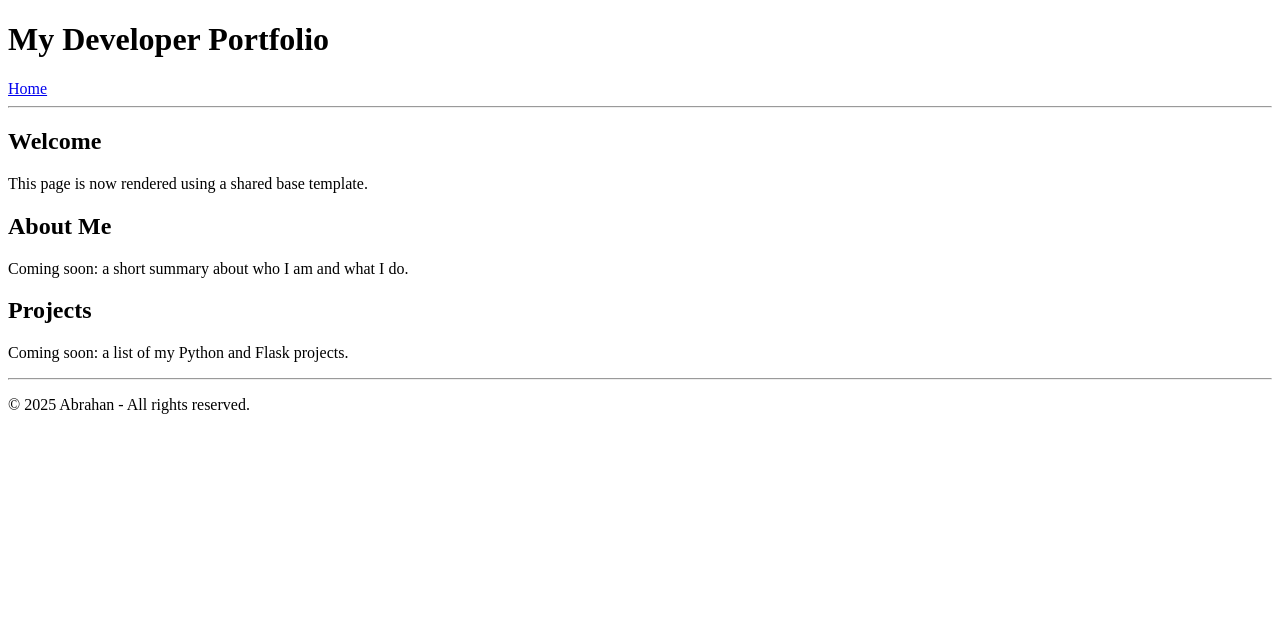
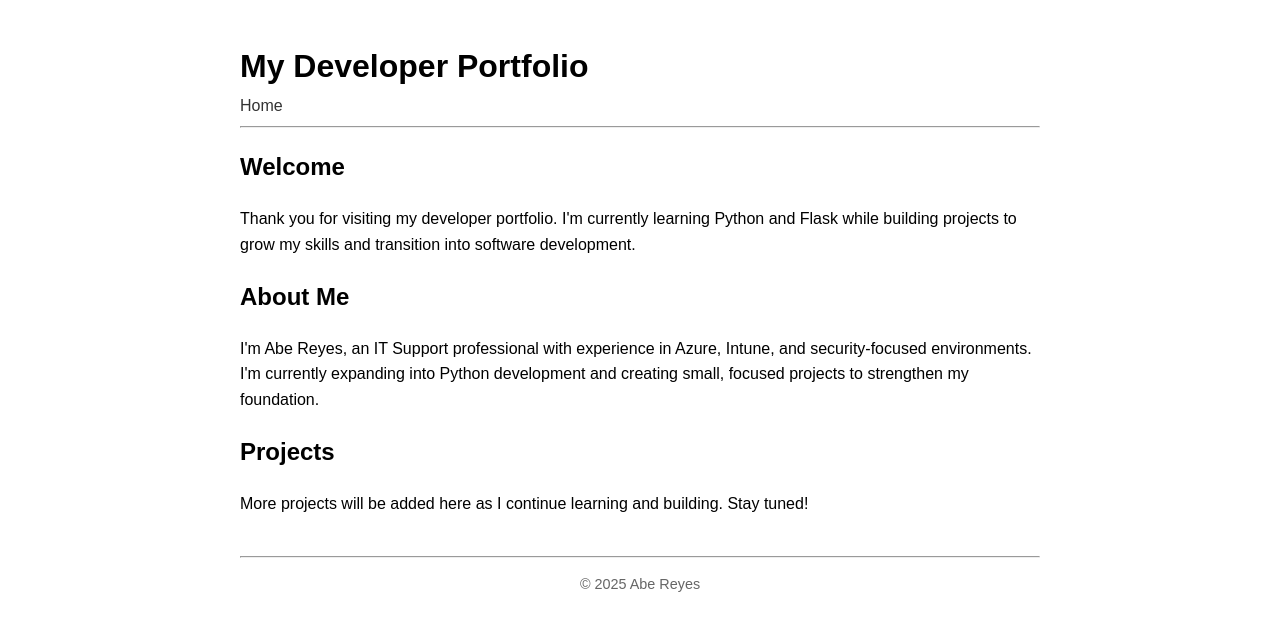
Before and after one commit to abereyes-dev/python_project_flask, a Flask app: page / in a window 1280 px wide. Shown: the top 631 px of the page. Run offline with Flask 3, Linux system fonts and the light colour scheme.

Commit message:
Update homepage content and base layout

```diff
--- a/templates/base.html
+++ b/templates/base.html
@@ -4,27 +4,53 @@
     <meta charset="UTF-8" />
     <meta name="viewport" content="width=device-width, initial-scale=1.0" />
     <title>{% block title %}My Developer Portfolio{% endblock %}</title>
+
+    <style>
+        body {
+            font-family: Arial, sans-serif;
+            max-width: 800px;
+            margin: 0 auto;
+            padding: 20px;
+            line-height: 1.6;
+        }
+        header h1 {
+            margin-bottom: 0;
+        }
+        nav a {
+            margin-right: 15px;
+            text-decoration: none;
+            color: #333;
+        }
+        nav a:hover {
+            text-decoration: underline;
+        }
+        footer {
+            text-align: center;
+            margin-top: 40px;
+            color: #666;
+            font-size: 0.9rem;
+        }
+    </style>
 </head>
+
 <body>
     <header>
         <h1>My Developer Portfolio</h1>
         <nav>
             <a href="/">Home</a>
-            <!-- Later we’ll add: <a href="/projects">Projects</a>, etc. -->
+            <!-- Future links: <a href="/projects">Projects</a> -->
         </nav>
         <hr>
     </header>
 
     <main>
         {% block content %}
-        <!-- Default content if a child template doesn’t override this -->
-        <p>Content goes here.</p>
         {% endblock %}
     </main>
 
     <footer>
         <hr>
-        <p>&copy; {{ 2025 }} Abrahan - All rights reserved.</p>
+        <p>&copy; 2025 Abe Reyes</p>
     </footer>
 </body>
 </html>
--- a/templates/index.html
+++ b/templates/index.html
@@ -4,11 +4,14 @@
 
 {% block content %}
     <h2>Welcome</h2>
-    <p>This page is now rendered using a shared base template.</p>
+    <p>Thank you for visiting my developer portfolio. I'm currently learning Python and Flask while building projects to grow my skills and transition into software development.</p>
 
     <h2>About Me</h2>
-    <p>Coming soon: a short summary about who I am and what I do.</p>
+    <p>
+        I'm Abe Reyes, an IT Support professional with experience in Azure, Intune, and security-focused environments.
+        I'm currently expanding into Python development and creating small, focused projects to strengthen my foundation.
+    </p>
 
     <h2>Projects</h2>
-    <p>Coming soon: a list of my Python and Flask projects.</p>
+    <p>More projects will be added here as I continue learning and building. Stay tuned!</p>
 {% endblock %}
```
